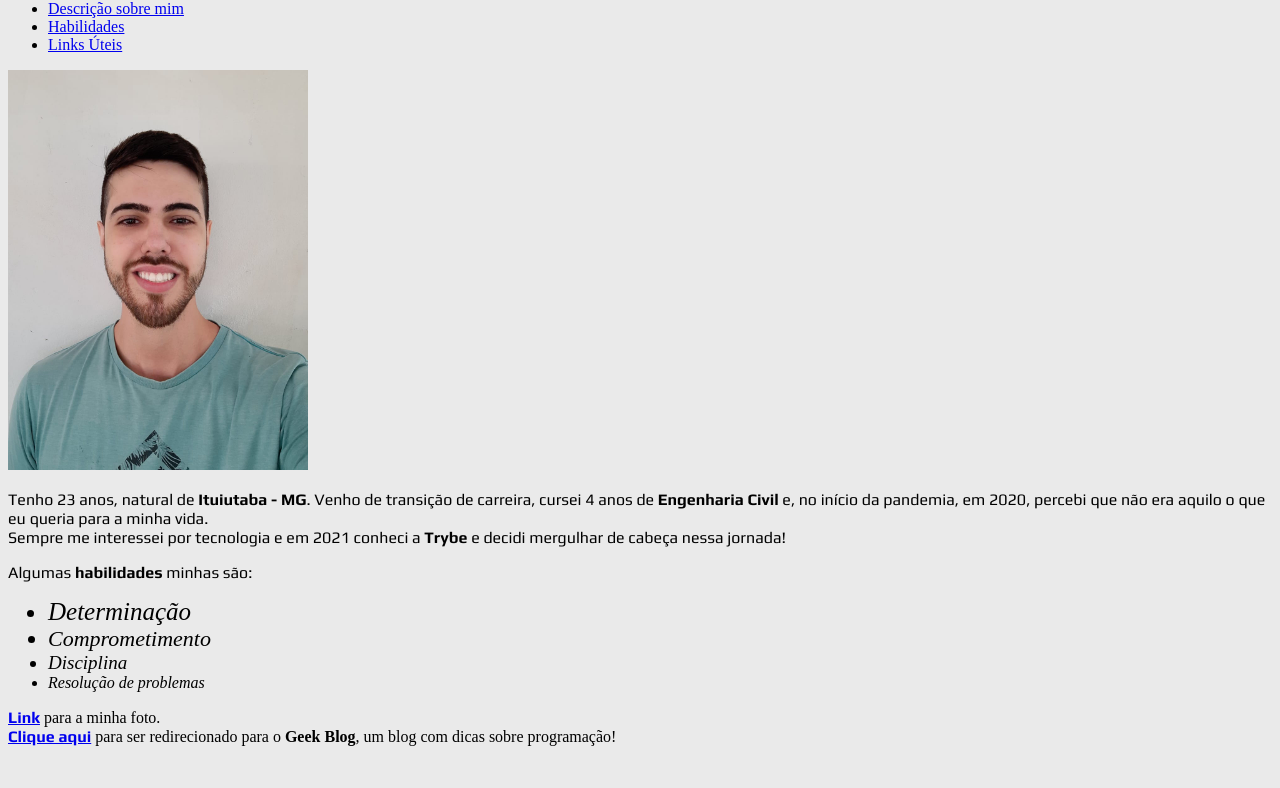
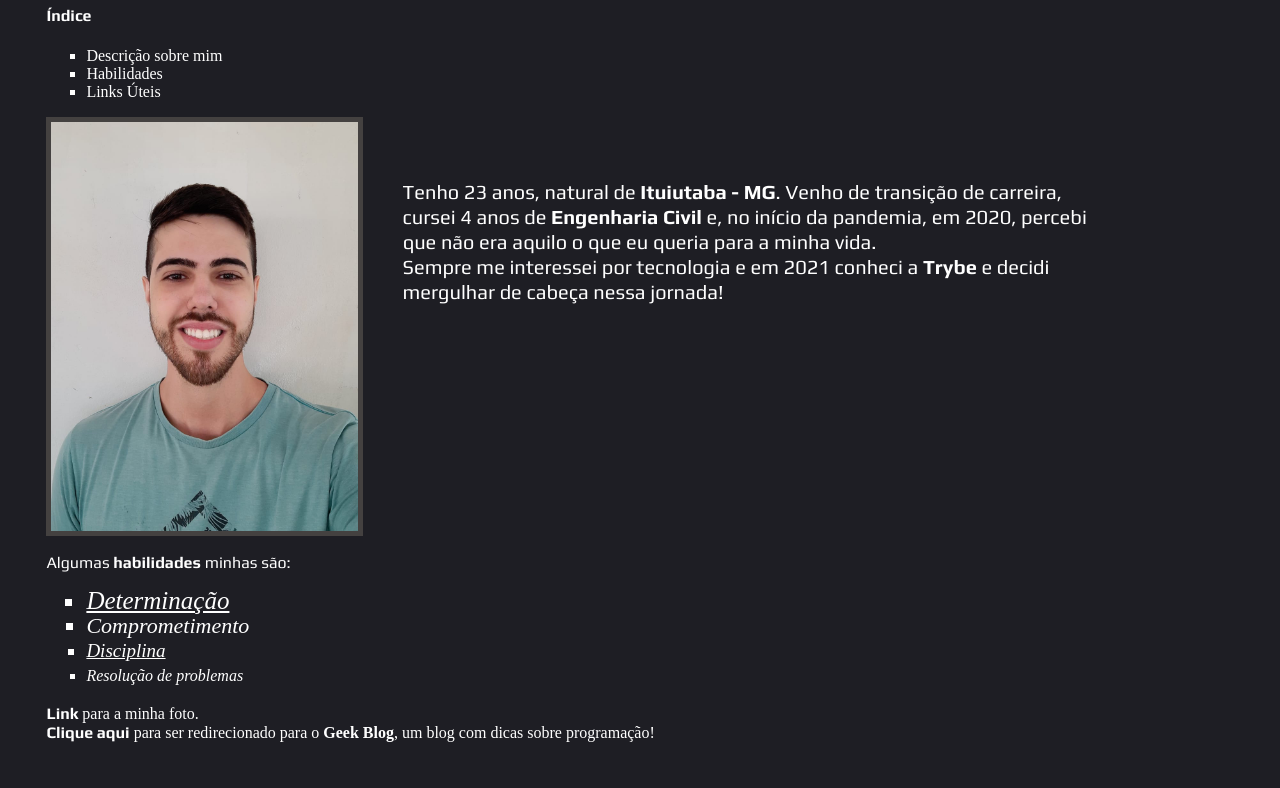
Before and after one commit to lucas-fmp/porfolio, a plain HTML site: page index.html in a window 1280 px wide. Shown: the part 120-908 px from the top of the page. Before the commit the page ends 874 px from the top, so only its background shows below. Drawn offline with Linux system fonts and the light colour scheme.

Commit message:
Atualização do portifólio com recursos CSS

```diff
--- a/index.html
+++ b/index.html
@@ -6,50 +6,24 @@
     <link rel="preconnect" href="https://fonts.googleapis.com">
     <link rel="preconnect" href="https://fonts.gstatic.com" crossorigin>
     <link href="https://fonts.googleapis.com/css2?family=Play:wght@400;700&display=swap" rel="stylesheet">
-    <style>
-
-        h1 {
-            font-family: Play, sans-serif;
-        }
-
-        #descricao, #habilidades, .links, h4 {
-            font-family: Play, sans-serif;
-        }
-
-        body {
-            background-color: #EAEAEA;
-        }
-
-        .det {
-            font-size: 25px;
-        }
-
-        .comp {
-            font-size: 22px;
-        }
-
-        .disc {
-            font-size: 19px;
-        }
-
-        .res {
-            font-size: 16px;
-        }
-
-    </style>
+    <link rel="stylesheet" href="style.css"
 </head>
 <body>
-    <h1>Lucas Fernando Macedo Pereira</h1>
+    <div>
+        <h1>Lucas Fernando Macedo Pereira</h1>
+    </div>
     <h4><strong>Índice</strong></h4>
-    <ul>
+    <ul id="lista1">
         <li><a href="#descricao">Descrição sobre mim</a></li>
         <li><a href="#habilidades">Habilidades</a></li>
         <li><a href="#link">Links Úteis</a></li>
     </ul>
-    <img src="lucas.jpeg" width="300px" alt="Uma selfie do Lucas Fernando">
-    <p id="descricao">Tenho 23 anos, natural de <strong>Ituiutaba - MG</strong>. Venho de transição de carreira, cursei 4 anos de <strong>Engenharia Civil</strong> e, no início da pandemia, em 2020, percebi que não era aquilo o que eu queria para a minha vida.<br>Sempre me interessei por tecnologia e em 2021 conheci a <strong>Trybe</strong> e decidi mergulhar de cabeça nessa jornada!</p>
+    <div id="image-container">
+        <img id="foto" src="lucas.jpeg" width="300px" alt="Uma selfie do Lucas Fernando">
+        <p id="descricao">Tenho 23 anos, natural de <strong>Ituiutaba - MG</strong>. Venho de transição de carreira, cursei 4 anos de <strong>Engenharia Civil</strong> e, no início da pandemia, em 2020, percebi que não era aquilo o que eu queria para a minha vida.<br>Sempre me interessei por tecnologia e em 2021 conheci a <strong>Trybe</strong> e decidi mergulhar de cabeça nessa jornada!</p>
+    </div>
     <p id="habilidades">Algumas <strong>habilidades</strong> minhas são:</p>
-    <ul>
+    <ul id="lista2">
         <li class="det"><em>Determinação</em></li>
         <li class="comp"><em>Comprometimento</em></li>
         <li class="disc"><em>Disciplina</em></li>
--- /dev/null
+++ b/style.css
@@ -0,0 +1,88 @@
+        h1 {
+            font-family: Play, sans-serif;
+            text-align: center;
+        }
+
+        #descricao, #habilidades, .links, h4 {
+            font-family: Play, sans-serif;
+        }
+
+        body {
+            background-color: #EAEAEA;
+            padding: 3%;
+        }
+
+        .det {
+            font-size: 25px;
+            line-height: 25px;
+        }
+
+        .comp {
+            font-size: 22px;
+            line-height: 25px;
+        }
+
+        .disc {
+            font-size: 19px;
+            line-height: 25px;
+        }
+
+        .res {
+            font-size: 16px;
+            line-height: 25px;
+        }
+
+        #descricao {
+            font-size: 20px;
+            line-height: 25px;
+            position: absolute;
+            top: 10%;
+            right: 10%;
+            left: 30%;
+        }
+
+        #foto {
+            padding: 5px;
+            background-color: #444140;
+            float: left;
+            width: 307px;
+        }
+
+        body {
+            color: white;
+            background-color: #1E1E24;
+        }
+
+        ul {
+            list-style:square;
+
+        }
+
+        #lista1 li a {
+            text-decoration: none;
+            color: white;
+        }
+
+        #lista1 li a:hover {
+            font-weight: 700;
+            color: gray;
+        }
+
+        .links {
+            text-decoration: none;
+            color: white;
+        }
+
+        .links:hover {
+            font-weight: 700;
+            color: gray;
+        }
+
+        #lista2 li:nth-child(odd) {
+            text-decoration: underline;
+        }
+
+        #image-container {
+            height: 420px;
+            position: relative;
+        }
```
